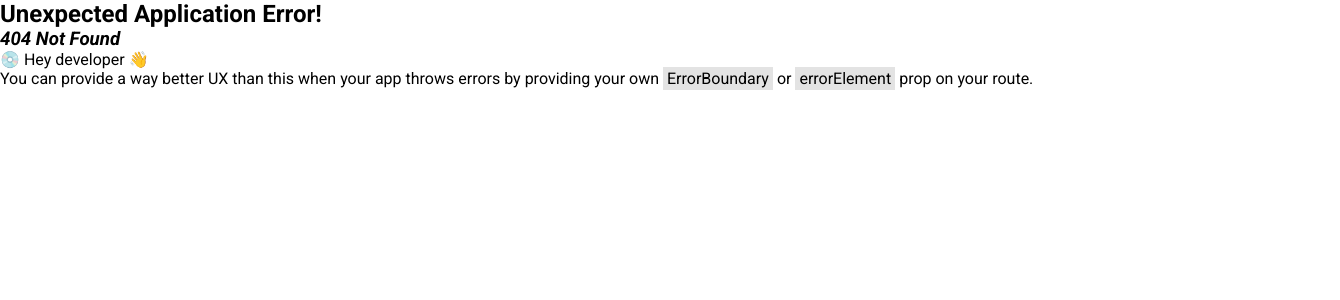
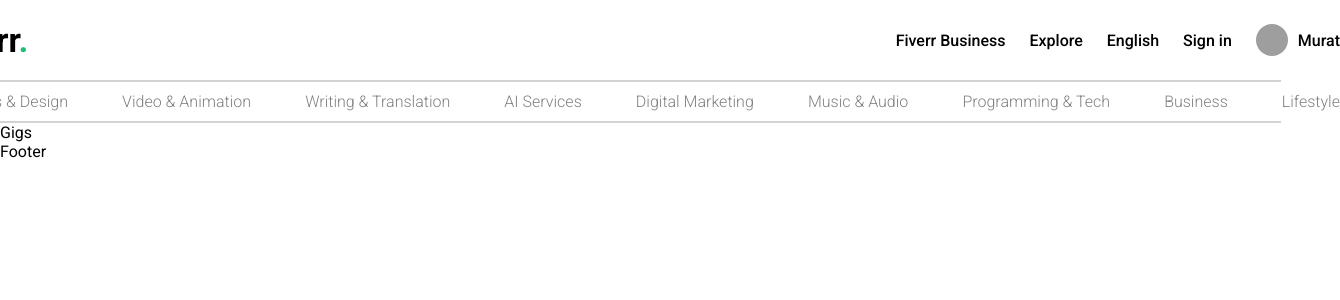
Before and after one commit to mraltun/fe-fiverr-clone-react, a React (Vite) app: page /gigs in a window 1280 px wide. Before the commit this address had no page. Shown: the top 300 px of the page, 1340 px wide, since content can reach past the window. Built offline with nearby package versions, Linux system fonts and the light colour scheme; grey boxes are pictures that could not be loaded.

Commit message:
Added routes and finished Navbar

```diff
--- a/src/App.jsx
+++ b/src/App.jsx
@@ -3,6 +3,16 @@
 import Navbar from "./components/navbar/Navbar";
 import Footer from "./components/footer/Footer";
 import Home from "./pages/home/Home";
+import Gigs from "./pages/gigs/Gigs";
+import Gig from "./pages/gig/Gig";
+import Login from "./pages/login/Login";
+import Register from "./pages/register/Register";
+import Add from "./pages/add/Add";
+import Orders from "./pages/orders/Orders";
+import Messages from "./pages/messages/Messages";
+import Message from "./pages/message/Message";
+import MyGigs from "./pages/myGigs/MyGigs";
+import "./App.scss";
 
 const App = () => {
   const Layout = () => {
@@ -18,14 +28,52 @@
   const router = createBrowserRouter([
     {
       path: "/",
-      element: <Home />,
+      element: <Layout />,
+      children: [
+        {
+          path: "/",
+          element: <Home />,
+        },
+        {
+          path: "/gigs",
+          element: <Gigs />,
+        },
+        {
+          path: "/myGigs",
+          element: <MyGigs />,
+        },
+        {
+          path: "/orders",
+          element: <Orders />,
+        },
+        {
+          path: "/messages",
+          element: <Messages />,
+        },
+        {
+          path: "/message/:id",
+          element: <Message />,
+        },
+        {
+          path: "/add",
+          element: <Add />,
+        },
+        {
+          path: "/gig/:id",
+          element: <Gig />,
+        },
+      ],
+    },
+    {
+      path: "/register",
+      element: <Register />,
+    },
+    {
+      path: "/login",
+      element: <Login />,
     },
   ]);
 
-  return (
-    <div>
-      <RouterProvider router={router} />
-    </div>
-  );
+  return <RouterProvider router={router} />;
 };
 export default App;
--- /dev/null
+++ b/src/App.scss
@@ -0,0 +1,6 @@
+* {
+  .link {
+    text-decoration: none;
+    color: inherit;
+  }
+}
--- a/src/components/footer/Footer.jsx
+++ b/src/components/footer/Footer.jsx
@@ -2,7 +2,7 @@
 import "./Footer.scss";
 
 const Footer = () => {
-  return <div>Footer</div>;
+  return <div className='footer'>Footer</div>;
 };
 
 export default Footer;
--- a/src/components/footer/Footer.scss
+++ b/src/components/footer/Footer.scss
@@ -0,0 +1,2 @@
+.footer {
+}
--- a/src/components/navbar/Navbar.jsx
+++ b/src/components/navbar/Navbar.jsx
@@ -1,10 +1,12 @@
 import React, { useState, useEffect } from "react";
-// import { Link } from "react-router-dom";
+import { Link, useLocation } from "react-router-dom";
 import "./Navbar.scss";
 
 const Navbar = () => {
   const [active, setActive] = useState(false);
   const [open, setOpen] = useState(false);
+
+  const { pathname } = useLocation();
 
   const isActive = () => {
     window.scrollY > 0 ? setActive(true) : setActive(false);
@@ -26,11 +28,12 @@
   };
 
   return (
-    <div className={active ? "navbar active" : "navbar"}>
+    <div className={active || pathname !== "/" ? "navbar active" : "navbar"}>
       <div className='container'>
         <div className='logo'>
-          {/* <Link to='/'></Link> */}
+          <Link to='/' className='link'>
             <span className='text'>fiverr</span>
+          </Link>
           <span className='dot'>.</span>
         </div>
         <div className='links'>
@@ -51,28 +54,65 @@
                 <div className='options'>
                   {currentUser?.isSeller && (
                     <>
-                      <span>Gigs</span>
-                      <span>Add New Gig</span>
+                      <Link className='link' to='/mygigs'>
+                        Gigs
+                      </Link>
+                      <Link className='link' to='/add'>
+                        Add New Gig
+                      </Link>
                     </>
                   )}
-                  <span>Orders</span>
-                  <span>Messages</span>
-                  <span>Logout</span>
+                  <Link className='link' to='/orders'>
+                    Orders
+                  </Link>
+                  <Link className='link' to='/messages'>
+                    Messages
+                  </Link>
+                  <Link className='link' to='/'>
+                    Logout
+                  </Link>
                 </div>
               )}
             </div>
           )}
         </div>
       </div>
-      {active && (
+      {active ||
+        (pathname !== "/" && (
           <>
             <hr />
             <div className='menu'>
-            <span>Test</span>
-            <span>Test</span>
+              <Link className='link menuLink' to='/'>
+                Graphics & Design
+              </Link>
+              <Link className='link menuLink' to='/'>
+                Video & Animation
+              </Link>
+              <Link className='link menuLink' to='/'>
+                Writing & Translation
+              </Link>
+              <Link className='link menuLink' to='/'>
+                AI Services
+              </Link>
+              <Link className='link menuLink' to='/'>
+                Digital Marketing
+              </Link>
+              <Link className='link menuLink' to='/'>
+                Music & Audio
+              </Link>
+              <Link className='link menuLink' to='/'>
+                Programming & Tech
+              </Link>
+              <Link className='link menuLink' to='/'>
+                Business
+              </Link>
+              <Link className='link menuLink' to='/'>
+                Lifestyle
+              </Link>
             </div>
+            <hr />
           </>
-      )}
+        ))}
     </div>
   );
 };
```
Lines whose indentation alone changed are shown as unchanged.
